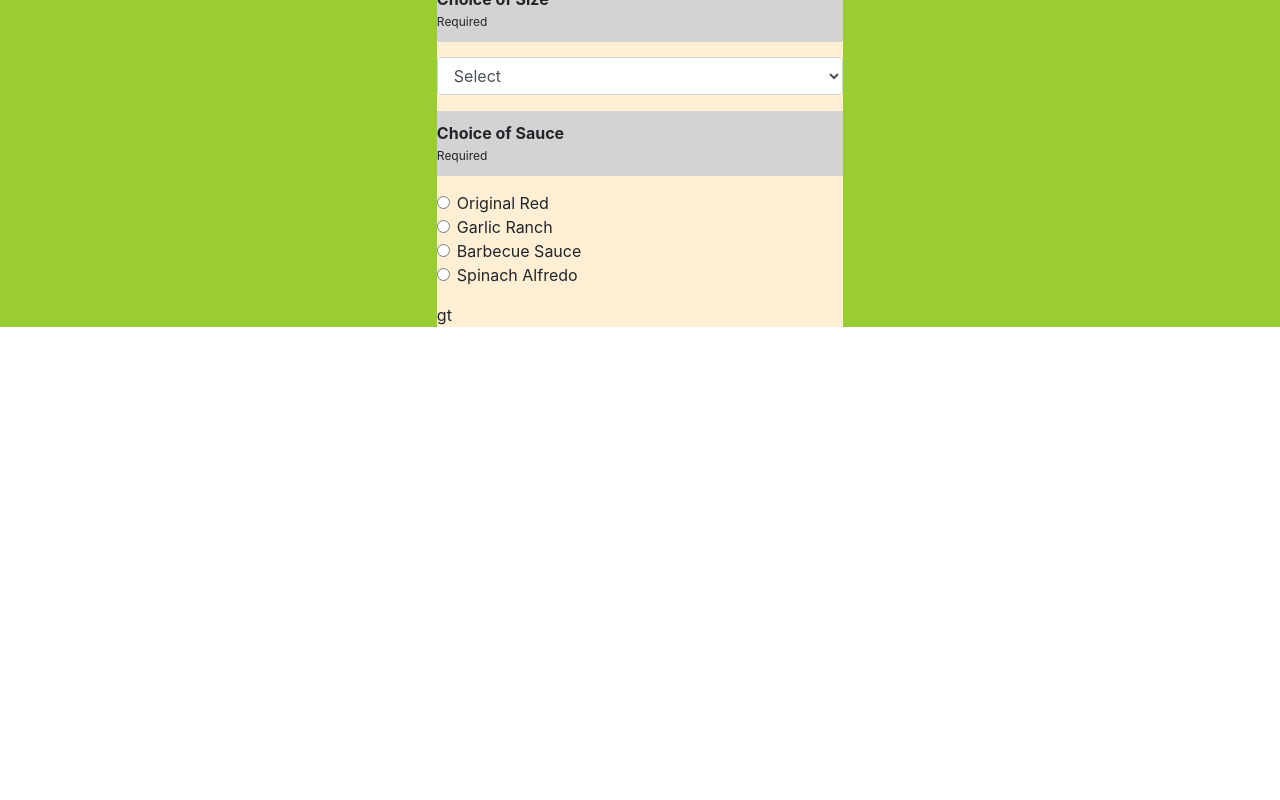
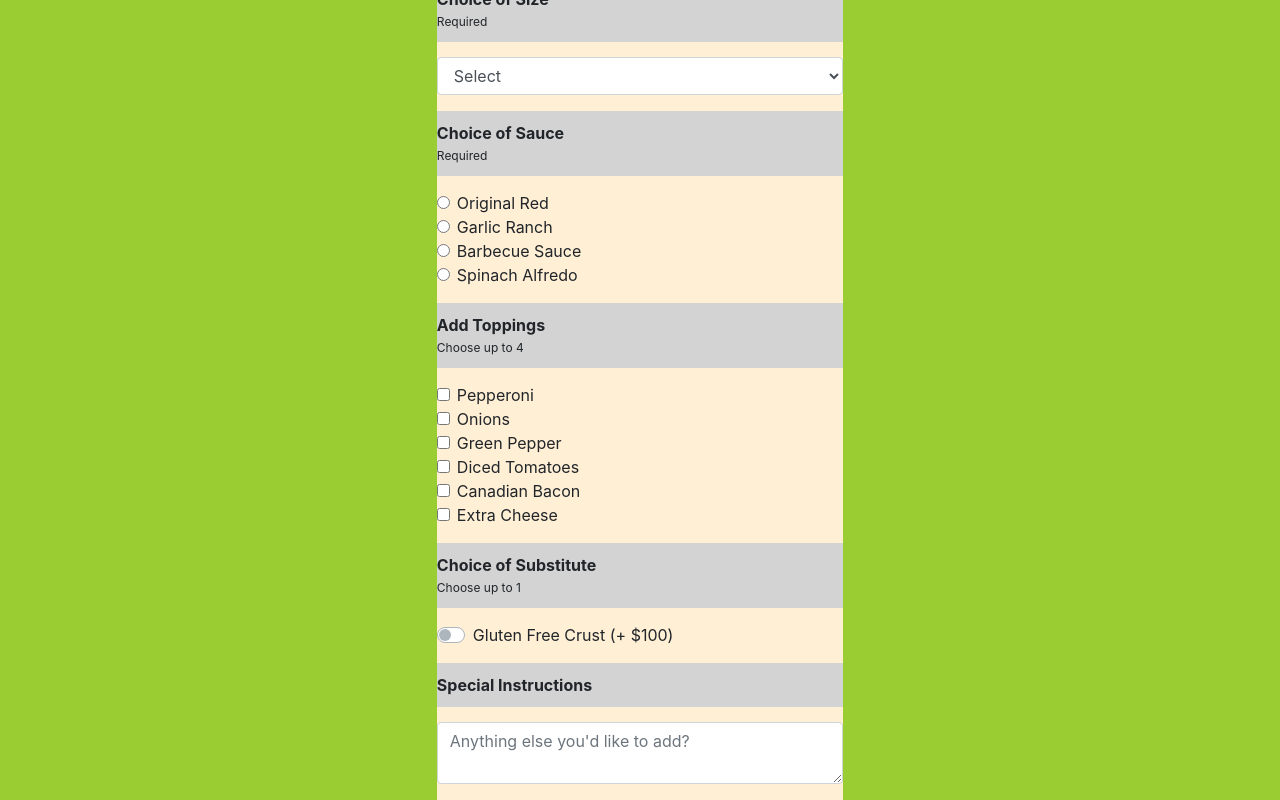
Before and after one commit to maribelcuales/Sprint-Challenge-Lambda-Eats-starter, a React (Create React App) app: page /pizza in a window 1280 px wide. Shown: the part 610-1410 px from the top of the page. Before the commit the page ends 937 px from the top, so only its background shows below. Built offline with nearby package versions, Linux system fonts and the light colour scheme.

Commit message:
Added toppings, substitute, and special instructions form components.

```diff
--- a/src/components/OrderForm.js
+++ b/src/components/OrderForm.js
@@ -1,5 +1,5 @@
 import React from "react";
-import { Form, FormGroup, Label, Input, FormFeedback } from "reactstrap";
+import { Form, FormGroup, Label, Input, FormFeedback, CustomInput } from "reactstrap";
 import "./styles.css"
 
 function OrderForm() {
@@ -40,7 +40,8 @@ function OrderForm() {
           </FormGroup>
           <FormGroup>
             <div className="pizza-form-label">
-              <Label htmlFor="pizza-sauce">Choice of Sauce
+              <Label htmlFor="pizza-sauce">
+                Choice of Sauce
               </Label>
               <p>Required</p>
             </div>
@@ -77,7 +78,93 @@ function OrderForm() {
             </Label>
           </FormGroup>
         </FormGroup>
-gt
+        <FormGroup>
+          <div className="pizza-form-label">
+            <Label htmlFor="toppings">
+              Add Toppings
+            </Label>
+            <p>Choose up to 4</p>
+          </div>
+          <FormGroup check>
+            <Label htmlFor="pepperoni" check>
+              <Input
+                name="pepperoni"
+                type="checkbox" />{' '}
+              Pepperoni
+            </Label>
+          </FormGroup>
+          <FormGroup check>
+            <Label htmlFor="onions" check>
+              <Input
+                name="onions"
+                type="checkbox" />{' '}
+              Onions
+            </Label>
+          </FormGroup>
+          <FormGroup check>
+            <Label htmlFor="green-pepper" check>
+              <Input
+                name="green-pepper"
+                type="checkbox" />{' '}
+              Green Pepper
+            </Label>
+          </FormGroup>
+          <FormGroup check>
+            <Label htmlFor="dice-tomatoes" check>
+              <Input
+                name="diced-tomatoes"
+                type="checkbox" />{' '}
+              Diced Tomatoes
+            </Label>
+          </FormGroup>
+          <FormGroup check>
+            <Label htmlFor="canadian-bacon" check>
+              <Input
+                name="canadian-bacon"
+                type="checkbox" />{' '}
+              Canadian Bacon
+            </Label>
+          </FormGroup>
+          <FormGroup check>
+            <Label htmlFor="extra-cheese" check>
+              <Input
+                name="extra-cheese"
+                type="checkbox" />{' '}
+              Extra Cheese
+            </Label>
+          </FormGroup>
+        </FormGroup>
+        <FormGroup>
+          <div className="pizza-form-label">
+            <Label htmlFor="substitute">
+              Choice of Substitute
+            </Label>
+            <p>Choose up to 1</p>
+          </div>
+          <div>
+            <CustomInput
+              type="switch"
+              id="substitute"
+              name="substitute"
+              label="Gluten Free Crust (+ $100)" />
+          </div>
+        </FormGroup>
+        <FormGroup>
+          <div className="pizza-form-label">
+            <Label htmlFor="special-instructions">
+              Special Instructions
+            </Label>
+          </div>
+          <Input
+            type="textarea"
+            name="special-instructions"
+            id="special-instructions"
+            placeholder="Anything else you'd like to add?"
+          />
+        </FormGroup>
+        </div>
+        <div>
+
         </div>
       </Form>
     </div>
```
